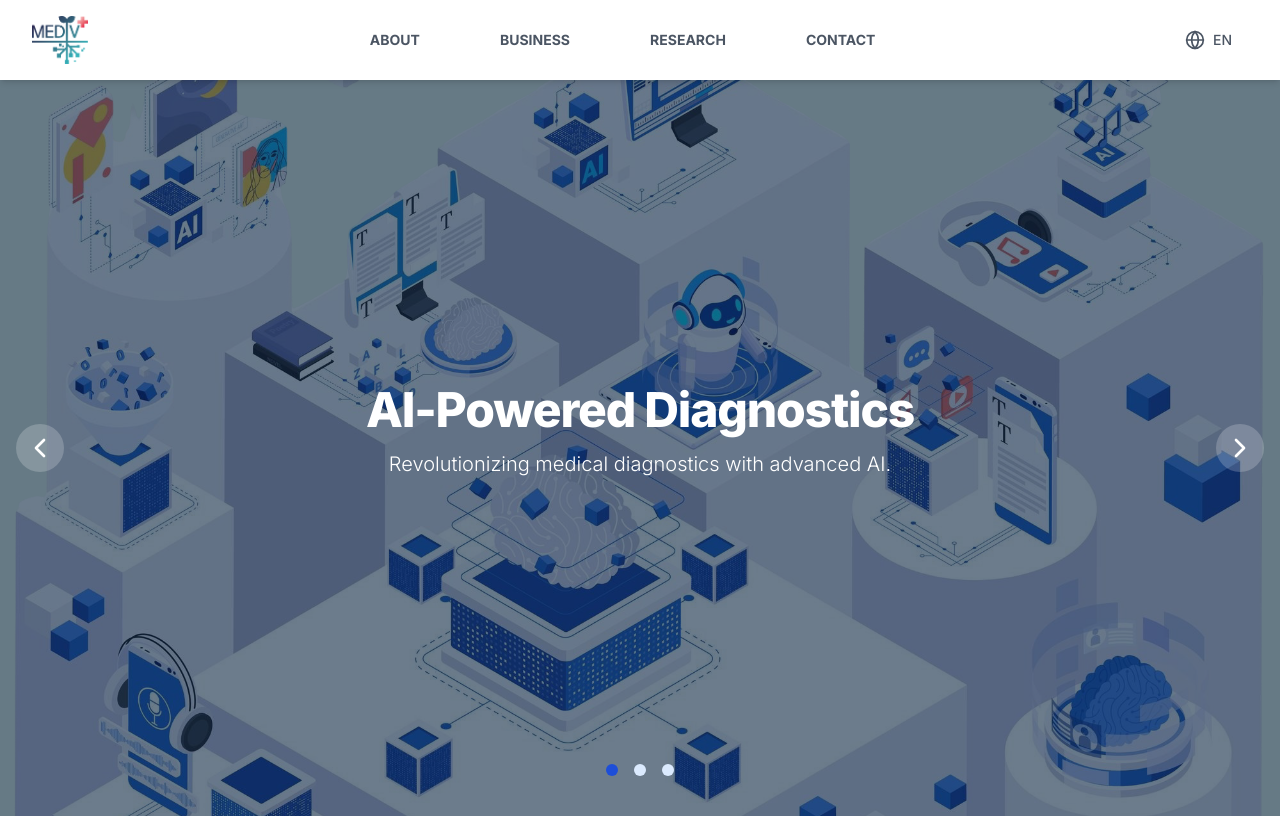
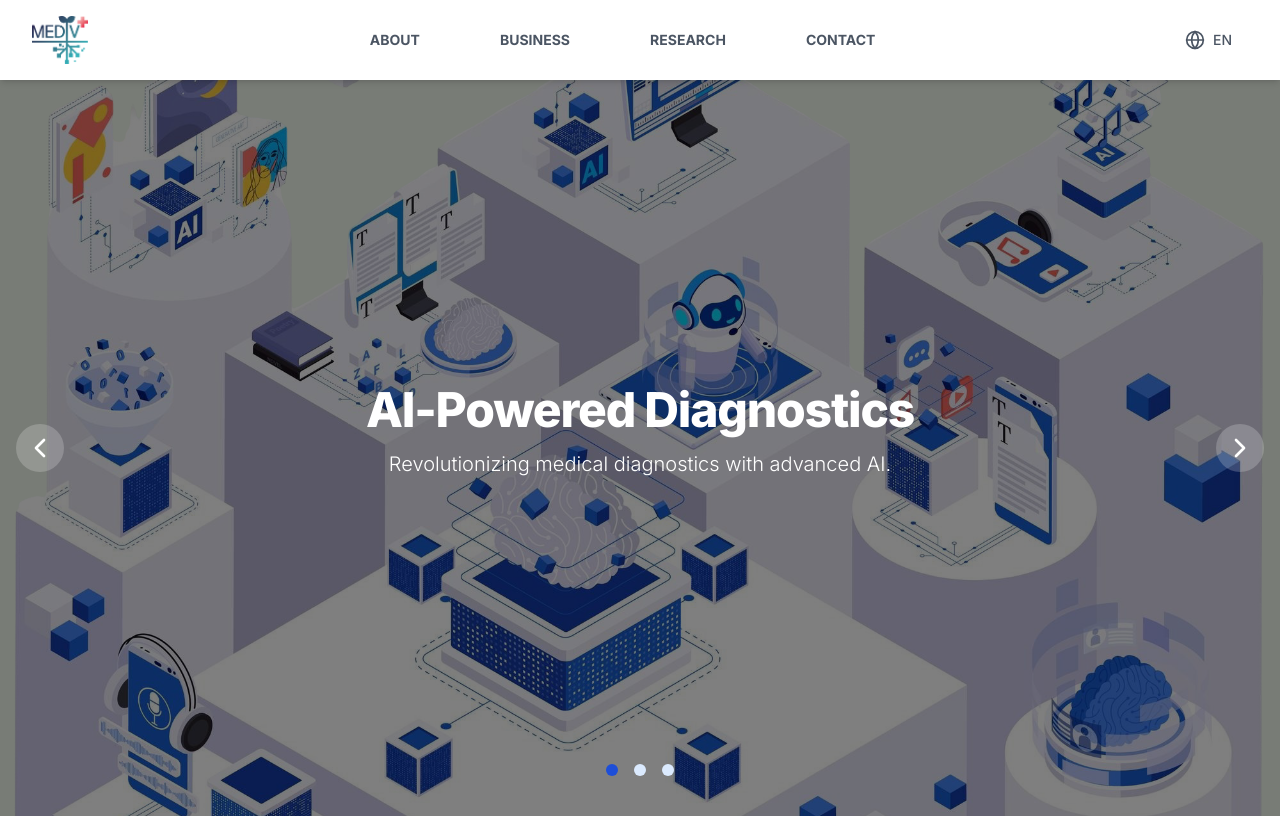
Before and after one commit to hi-rachel/mediv, a Next.js app: page / in a window 1280 px wide. Shown: the top 818 px of the page. Built offline with nearby package versions, Linux system fonts and the light colour scheme.

Commit message:
style: 메인 슬라이드 배경색, 투명도 변경

```diff
--- a/app/page.tsx
+++ b/app/page.tsx
@@ -77,7 +77,7 @@
               objectFit="cover"
               priority
             />
-            <div className="absolute inset-0 bg-primary bg-opacity-60" />
+            <div className="absolute inset-0 bg-black bg-opacity-50" />
             <div className="absolute inset-0 flex items-center justify-center">
               <div className="text-center text-white">
                 <h1 className="text-3xl md:text-5xl font-extrabold mb-4 tracking-tight">
```
